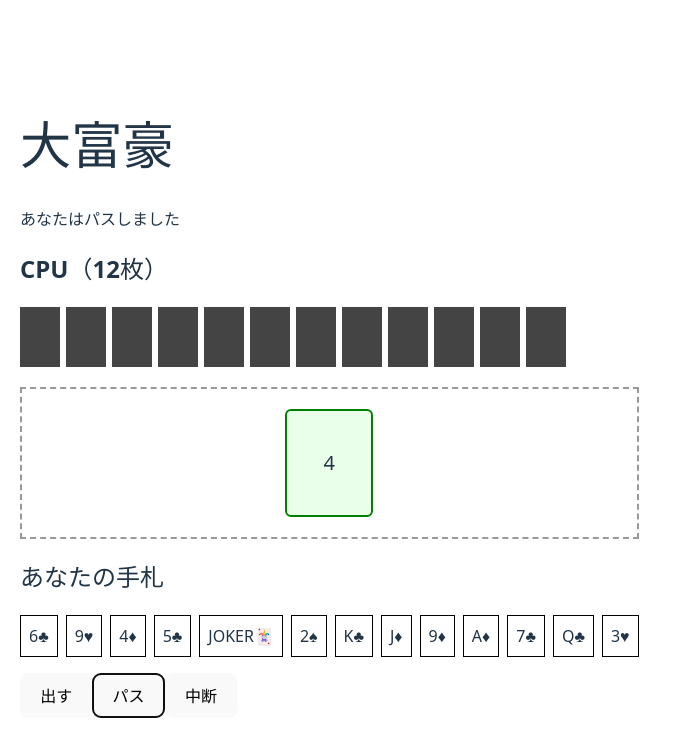
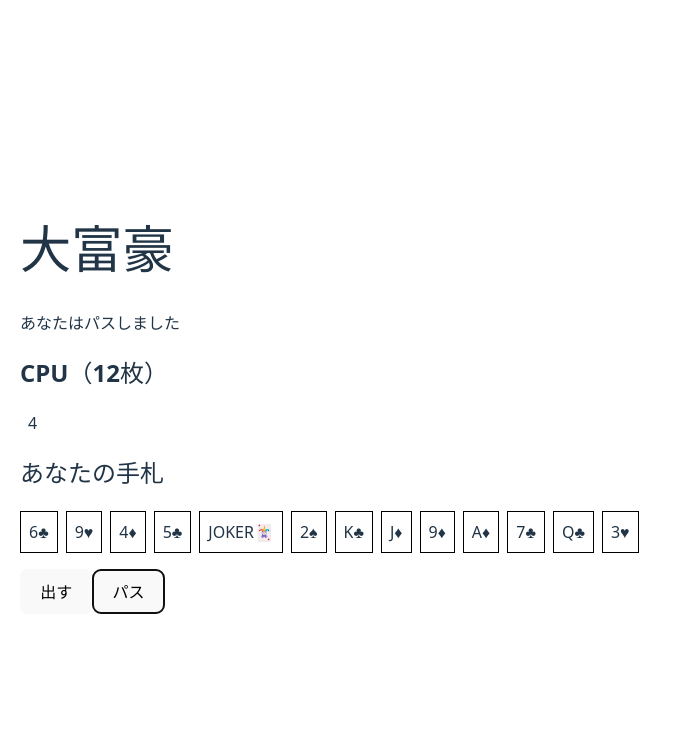
Before and after one commit to Takakuraakira-dev/daifugo-react, a React app: page / in a window 1280 px wide. Both pictures are taken after a click on the button "パス". Shown: the top 756 px of the page, without its empty margins (0-682 px from the left). Built offline with nearby package versions, Linux system fonts and the light colour scheme; the HTML template or start-up script is replaced by a standard one.

Commit message:
Fix field state handling and stabilize game flow

```diff
--- a/src/App.jsx
+++ b/src/App.jsx
@@ -1,3 +1,4 @@
+
 import { useEffect, useState } from "react";
 import { createDeck, shuffleDeck } from "./logic/deck";
 
@@ -5,15 +6,17 @@ function App() {
   const [playerHand, setPlayerHand] = useState([]);
   const [cpuHand, setCpuHand] = useState([]);
   const [selectedCards, setSelectedCards] = useState([]);
-  const [table, setTable] = useState(null); // { rank, power, count }
+  const [gameStarted, setGameStarted] = useState(false);
+  // ⭐ field に統合
+  const [field, setField] = useState({
+    table: null,     // { rank, power, count } | null
+    passCount: 0,
+  });
+
   const [turn, setTurn] = useState("player");
   const [message, setMessage] = useState("");
   const [winner, setWinner] = useState(null);
 
-  const [passCount, setPassCount] = useState(0);
-  const [lastPlayedBy, setLastPlayedBy] = useState(null);
-  const [isPaused, setIsPaused] = useState(false);
-  const [gameStarted, setGameStarted] = useState(false);
   const [revolution, setRevolution] = useState(false);
   const [elevenBack, setElevenBack] = useState(false);
 
@@ -22,120 +25,89 @@ function App() {
     const deck = shuffleDeck(createDeck());
     setPlayerHand(deck.slice(0, 13));
     setCpuHand(deck.slice(13, 26));
-    setGameStarted(true);
+    setGameStarted(true); // ← これ超重要
+
   }, []);
 
-  /* ===== 勝敗判定（重要：gameStarted）===== */
+  /* ===== 勝敗 ===== */
   useEffect(() => {
     if (!gameStarted) return;
 
-    if (playerHand.length === 0) {
-      setWinner("player");
-    } else if (cpuHand.length === 0) {
-      setWinner("cpu");
-    }
+    if (playerHand.length === 0) setWinner("player");
+    if (cpuHand.length === 0) setWinner("cpu");
   }, [playerHand, cpuHand, gameStarted]);
-/* ===== CPUの自動行動 ===== */
+
+  /* ===== CPU自動行動 ===== */
   useEffect(() => {
-  if (turn !== "cpu") return;
-  if (isPaused) return;
-  if (winner) return;
+    if (turn !== "cpu" || winner) return;
 
     const timer = setTimeout(() => {
-    cpuTurn([...cpuHand]);
-  }, 800);
+      cpuTurn(cpuHand);
+    }, 700);
 
     return () => clearTimeout(timer);
-}, [turn, cpuHand, isPaused, winner]);
+  }, [turn, cpuHand, winner]);
 
   /* ===== 全員パスで場流し ===== */
   useEffect(() => {
-    if (passCount >= 2) {
-      setTable(null);
-      setPassCount(0);
-      setSelectedCards([]); // ← ★超重要
+    if (field.passCount >= 2 && field.table) {
+      setField({ table: null, passCount: 0 });
       setMessage("全員パス！場が流れました");
-
-      if (lastPlayedBy) {
-        setTurn(lastPlayedBy);
+      setTurn("player");
     }
-    }
-  }, [passCount, lastPlayedBy]);
-
-  /* ===== 中断 ===== */
-  const togglePause = () => {
-    setIsPaused((p) => !p);
-  };
+  }, [field]);
 
   /* ===== 出せるか判定 ===== */
   const canPlaySet = (cards) => {
-    if (!cards || cards.length === 0) return false;
+    if (!cards.length) return false;
 
     const rank = cards[0].rank;
+    if (!cards.every(c => c.rank === rank)) return false;
 
-    // 同じ数字のみ
-    if (!cards.every((c) => c.rank === rank)) return false;
+    // 場が空 → 何でもOK
+    if (!field.table) return true;
 
+    if (cards.length !== field.table.count) return false;
 
-
-    // ジョーカー単体
-    if (cards.length === 1 && rank === "JOKER") return true;
-
-    // 場が空
-    if (!table) return true;
-
-    // 枚数一致
-    if (cards.length !== table.count) return false;
-
-    // ジョーカー返し禁止
-    if (table.rank === "JOKER") return false;
-
-    const isReversed = revolution !== elevenBack;
-
-    return isReversed
-      ? cards[0].power < table.power
-      : cards[0].power > table.power;
+    const reversed = revolution !== elevenBack;
+    return reversed
+      ? cards[0].power < field.table.power
+      : cards[0].power > field.table.power;
   };
 
   /* ===== カード選択 ===== */
   const handleCardClick = (card) => {
-    if (isPaused || turn !== "player") return;
+    if (turn !== "player") return;
 
-    const exists = selectedCards.includes(card);
-
-    if (selectedCards.length === 0) {
-      setSelectedCards([card]);
+    if (selectedCards.includes(card)) {
+      setSelectedCards(selectedCards.filter(c => c !== card));
       return;
     }
 
-    if (exists) {
-      setSelectedCards(selectedCards.filter((c) => c !== card));
-      return;
+    if (
+      selectedCards.length === 0 ||
+      card.rank === selectedCards[0].rank
+    ) {
+      setSelectedCards([...selectedCards, card]);
+    } else {
+      setSelectedCards([card]);
     }
-
-    if (card.rank === selectedCards[0].rank) {
-      setSelectedCards([...selectedCards, card]);
-      return;
-    }
-
-    setSelectedCards([card]);
   };
 
   /* ===== パス ===== */
   const passTurn = () => {
-    if (isPaused || turn !== "player") return;
-
     setSelectedCards([]);
     setMessage("あなたはパスしました");
-    setPassCount((c) => c + 1);
+    setField(prev => ({
+      ...prev,
+      passCount: prev.passCount + 1,
+    }));
     setTurn("cpu");
-
-
   };
 
   /* ===== 出す ===== */
   const playCards = () => {
-    if (isPaused || !canPlaySet(selectedCards)) return;
+    if (!canPlaySet(selectedCards)) return;
 
     const rank = selectedCards[0].rank;
     const power = selectedCards[0].power;
@@ -146,106 +118,107 @@ useEffect(() => {
 
     /* ===== イレブンバック ===== */
     if (rank === "J") {
-      setElevenBack((prev) => !prev);
+      setElevenBack(prev => !prev);
       setMessage("⬇️ イレブンバック発動！");
     }
 
-    /* ===== 7渡し ===== */
-    if (rank === "7" && newCpuHand.length > 0) {
-      const weakest = [...newCpuHand].sort(
-        (a, b) => a.power - b.power
-      )[0];
-      newCpuHand = newCpuHand.filter((c) => c !== weakest);
-      newPlayerHand.push(weakest);
-      setMessage("🎁 7渡し発動！");
+    /* ===== 7渡し（簡易・自動）===== */
+    if (rank === "7") {
+      const give = newPlayerHand
+        .filter(c => c.rank !== "7")
+        .slice(0, count);
+
+      newPlayerHand = newPlayerHand.filter(c => !give.includes(c));
+      newCpuHand = [...newCpuHand, ...give];
+      setMessage(`🎁 7渡し！${count}枚渡しました`);
     }
 
     /* ===== 8切り ===== */
     if (rank === "8") {
-      setTable(null);
-      setMessage("🔥 8切り！場が流れました");
-    } else {
-      setTable({ rank, power, count });
+      selectedCards.forEach(c => {
+        newPlayerHand = newPlayerHand.filter(x => x !== c);
+      });
+
+      setPlayerHand(newPlayerHand);
+      setCpuHand(newCpuHand);
+
+      setField({ table: null, passCount: 0 });
+      setSelectedCards([]);
+      setMessage("🔥 8切り！もう一度あなたのターン！");
+      setTurn("player");
+      return;
     }
 
-    /* ===== 革命（4枚）===== */
+    /* ===== 革命 ===== */
     if (count === 4) {
-      setRevolution((prev) => !prev);
+      setRevolution(prev => !prev);
       setMessage("🔄 革命発動！");
     }
 
     /* ===== 手牌削除 ===== */
-    selectedCards.forEach((c) => {
-      newPlayerHand = newPlayerHand.filter((x) => x !== c);
+    selectedCards.forEach(c => {
+      newPlayerHand = newPlayerHand.filter(x => x !== c);
     });
 
     setPlayerHand(newPlayerHand);
     setCpuHand(newCpuHand);
     setSelectedCards([]);
-    setPassCount(0);
-    setLastPlayedBy("player");
+
+    setField({
+      table: { rank, power, count },
+      passCount: 0,
+    });
+
     setTurn("cpu");
   };
 
-
   /* ===== CPU ===== */
   const cpuTurn = (hand) => {
-    console.log("🤖 cpuTurn 実行");
-
-    if (isPaused) return;
-
     const groups = {};
-    hand.forEach((c) => {
+    hand.forEach(c => {
       groups[c.rank] = groups[c.rank] || [];
       groups[c.rank].push(c);
     });
 
-    let playableSets = [];
+    let playable = [];
 
-    Object.values(groups).forEach((g) => {
-      // 場が空 → 1枚出し
-      if (!table) {
-        playableSets.push([g[0]]);
-      }
-      // 場がある → 枚数を合わせる
-      else if (g.length >= table.count) {
-        const candidate = g.slice(0, table.count);
-        if (canPlaySet(candidate)) {
-          playableSets.push(candidate);
-        }
+    Object.values(groups).forEach(g => {
+      if (!field.table) {
+        playable.push([g[0]]);
+      } else if (g.length >= field.table.count) {
+        const cand = g.slice(0, field.table.count);
+        if (canPlaySet(cand)) playable.push(cand);
       }
     });
 
-    if (playableSets.length === 0) {
-      console.log("🤖 CPU パス");
+    if (!playable.length) {
       setMessage("CPUはパス");
-      setPassCount((c) => c + 1);
+      setField(prev => ({
+        ...prev,
+        passCount: prev.passCount + 1,
+      }));
       setTurn("player");
       return;
     }
 
-    // 一番弱い手を出す（自然）
-    const set = playableSets.sort(
-      (a, b) => a[0].power - b[0].power
-    )[0];
+    const set = playable.sort((a, b) => a[0].power - b[0].power)[0];
 
+    let newCpuHand = [...hand];
+    set.forEach(c => {
+      newCpuHand = newCpuHand.filter(x => x !== c);
+    });
 
-    console.log("🤖 CPU 出す:", set);
+    setCpuHand(newCpuHand);
 
-    setTable({
+    setField({
+      table: {
         rank: set[0].rank,
         power: set[0].power,
         count: set.length,
+      },
+      passCount: 0,
     });
 
-    let newCpuHand = [...hand];
-    set.forEach((c) => {
-      newCpuHand = newCpuHand.filter((x) => x !== c);
-    });
-
-    setCpuHand(newCpuHand);
-    setLastPlayedBy("cpu");
-    setPassCount(0);
     setTurn("player");
   };
 
@@ -253,75 +226,24 @@ useEffect(() => {
   return (
     <div style={{ padding: 20 }}>
       <h1>大富豪</h1>
-
-      {isPaused && (
-        <div
-          style={{
-            background: "#0008",
-            color: "#fff",
-            padding: 10,
-            marginBottom: 10,
-            textAlign: "center",
-          }}
-        >
-          ⏸ ゲーム中断中
-        </div>
-      )}
-
       <p>{message}</p>
 
+      <h2>CPU（{cpuHand.length}枚）</h2>
 
-      <h2>CPU（{cpuHand.length}枚）</h2>
-      <div style={{ display: "flex", gap: 6 }}>
-        {cpuHand.map((_, i) => (
-          <div
-            key={i}
-            style={{ width: 40, height: 60, background: "#444" }}
-          />
-        ))}
-      </div>
-
-      <div
-  style={{
-    margin: "20px 0",
-    padding: 20,
-    border: "2px dashed #999",
-    minHeight: 100,
-    display: "flex",
-    gap: 10,
-    justifyContent: "center",
-    alignItems: "center",
-  }}
->
-  {table ? (
-    Array.from({ length: table.count }).map((_, i) => (
-      <div
-        key={i}
-        style={{
-          border: "2px solid green",
-          borderRadius: "6px",
-          padding: "12px",
-          width: "60px",
-          height: "80px",
-          textAlign: "center",
-          fontSize: "20px",
-          background: "#eaffea",
-          display: "flex",
-          alignItems: "center",
-          justifyContent: "center",
-        }}
-      >
-        {table.rank}
-      </div>
+      <div style={{ margin: "20px 0" }}>
+        {field.table ? (
+          Array.from({ length: field.table.count }).map((_, i) => (
+            <span key={i} style={{ margin: 8 }}>
+              {field.table.rank}
+            </span>
           ))
         ) : (
-    <span style={{ color: "#999" }}>ここにカードを出します</span>
+          <span>ここにカードを出します</span>
         )}
       </div>
 
-
       <h2>あなたの手札</h2>
-      <div style={{ display: "flex", flexWrap: "wrap", gap: 8 }}>
+      <div style={{ display: "flex", gap: 8, flexWrap: "wrap" }}>
         {playerHand.map((card, i) => (
           <div
             key={i}
@@ -334,29 +256,19 @@ useEffect(() => {
               cursor: "pointer",
             }}
           >
-            {card.rank}
-            {card.suit}
+            {card.rank}{card.suit}
           </div>
         ))}
       </div>
 
       {!winner && (
         <div style={{ marginTop: 16 }}>
-          <button onClick={playCards} disabled={isPaused}>
-            出す
-          </button>
-          <button onClick={passTurn} disabled={isPaused}>
-            パス
-          </button>
-          <button onClick={togglePause}>
-            {isPaused ? "再開" : "中断"}
-          </button>
+          <button onClick={playCards}>出す</button>
+          <button onClick={passTurn}>パス</button>
         </div>
       )}
 
-      {winner && (
-        <h2>{winner === "player" ? "🎉 YOU WIN" : "🤖 CPU WIN"}</h2>
-      )}
+      {winner && <h2>{winner === "player" ? "🎉 YOU WIN" : "🤖 CPU WIN"}</h2>}
     </div>
   );
 }
```
Also changed, not shown: package.json (+6 -2 lines), vite.config.js (+4 -4 lines), 1 other file (tests, documents, lock files or other folders). Lines whose indentation alone changed are shown as unchanged.
